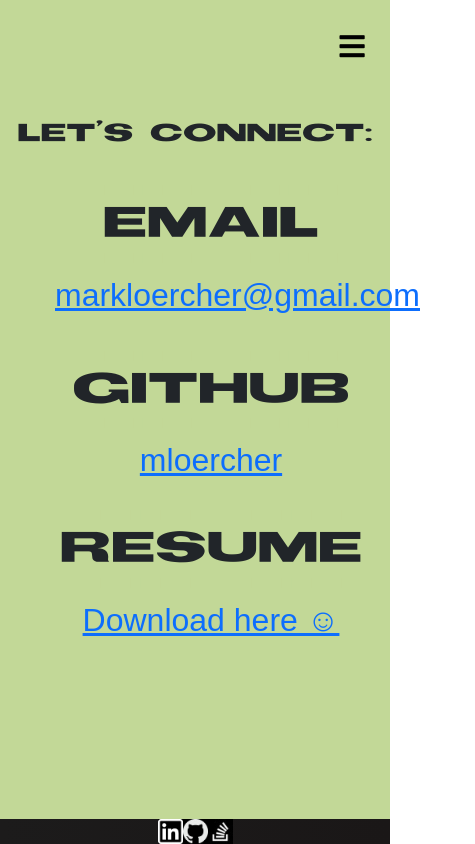
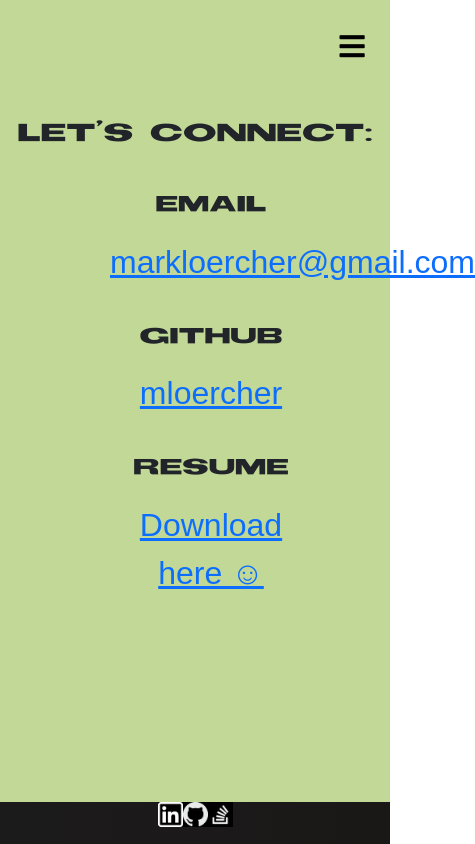
Before and after one commit to mloercher/ml_portfolio, a React (Create React App) app: page /contact in a window 390 px wide. Shown: the whole page, 475 px wide, since content can reach past the window. Built offline with nearby package versions, Linux system fonts and the light colour scheme; a web font is replaced by a local one.

Commit message:
footer height for mobile

```diff
--- a/src/components/About/index.css
+++ b/src/components/About/index.css
@@ -54,8 +54,8 @@ section {
 
 @media only screen and (max-width: 375px) {
   #aboutImage {
-    height: 20rem;
-    width: 22rem;
+    height: 16rem;
+    width: 18rem;
     border-radius: 50%;
   }
 
--- a/src/components/Contact/Contact2.js
+++ b/src/components/Contact/Contact2.js
@@ -13,12 +13,12 @@ function Contact() {
       <ul className="cont-container">
         <div className="email-git">
         <li>
-          <h2>EMAIL</h2>
-          <p><a href="mailto:markloercher@gmail.com">markloercher@gmail.com</a></p>
+          <h2 className="connect-title">EMAIL</h2>
+          <p className="links"><a href="mailto:markloercher@gmail.com">markloercher@gmail.com</a></p>
         </li>
         <li>
-          <h2>GITHUB</h2>
-          <p><a
+          <h2 className="connect-title">GITHUB</h2>
+          <p className="links"><a
             href="https://www.github.com/mloercher"
             target="_blank"
             without
@@ -27,8 +27,8 @@ function Contact() {
         </li>
         </div>
         <li className="res">
-          <h2>RESUME</h2>
-          <p><a href={resume} download>Download here ☺</a></p>
+          <h2 className="connect-title">RESUME</h2>
+          <p className="links"><a href={resume} download>Download here ☺</a></p>
         </li>
       </ul>
     </div>
--- a/src/components/Contact/index.css
+++ b/src/components/Contact/index.css
@@ -38,15 +38,15 @@ section {
   .email-git {
     display: block;
     justify-content: space-between;
-    width: 80vw;
+    width: 90vw;
   }
 
   .info-main{
     padding-top: 8%;
   }
 
-  /* a {
-    font-size: 25px;
+  /* .connect-title{
+    font-size: 2rem;
   } */
 }
 
@@ -100,7 +100,7 @@ ul {
 }
 
 ul li h2 {
-  font-size: 3rem;
+  /* font-size: 3rem; */
   display: flex;
   flex-wrap: wrap;
   font-family: myFirstFont;
@@ -114,10 +114,28 @@ section a {
   color: black;
 }
 
+
+
 @media only screen and (min-width: 768px) and (max-width: 900px) {
   .email-git {
     display: flex;
     justify-content: space-between;
     width: 85vw;
   }
+
+  .connect-title h2{
+    font-size: 1rem;
+  }
 }
+
+@media only screen and (max-width: 600px) {
+
+  .connect-title h2{
+    font-size: 1rem;
+  }
+
+  .email-git {
+    width: 100%;
+  }
+
+}
--- a/src/components/Footer/index.css
+++ b/src/components/Footer/index.css
@@ -10,7 +10,7 @@
   bottom: 0;
   right: 0;
   width: 100%;
-  height: auto;
+  height: 5%;
   background: linear-gradient(90deg, rgb(28, 27, 27) 0%, rgb(26, 23, 23) 100%);
   display: flex;
   justify-content: center;
--- a/src/components/Home/index.css
+++ b/src/components/Home/index.css
@@ -54,12 +54,16 @@ width: 100vw;
 @media only screen and (max-width: 600px) {
 
   .description p{
-    font-size: 13px;
+    font-size: 10px;
   }
 
   .container{
     padding-top: 30%;
   }
 
+  .container h1{
+    font-size: 2.3rem;
+  }
+
 
 }
--- a/src/components/Projects/index.css
+++ b/src/components/Projects/index.css
@@ -1,9 +1,7 @@
 .projContainer {
   padding: 0% 5% 4% 5%;
   position: relative;
-  /* padding-bottom: 7%; */
   overflow: hidden;
-  /* height: 90vh; */
 }
 
 #projImg {
@@ -52,4 +50,15 @@
     padding-bottom: 9%;
   }
 
+  .col-sm{
+    margin-bottom: 1rem;
+  }
+  .col-sm p{
+    font-size: 1em;
+  }
+
+  #row2{
+    padding: 0;
+  }
+
 }
```
